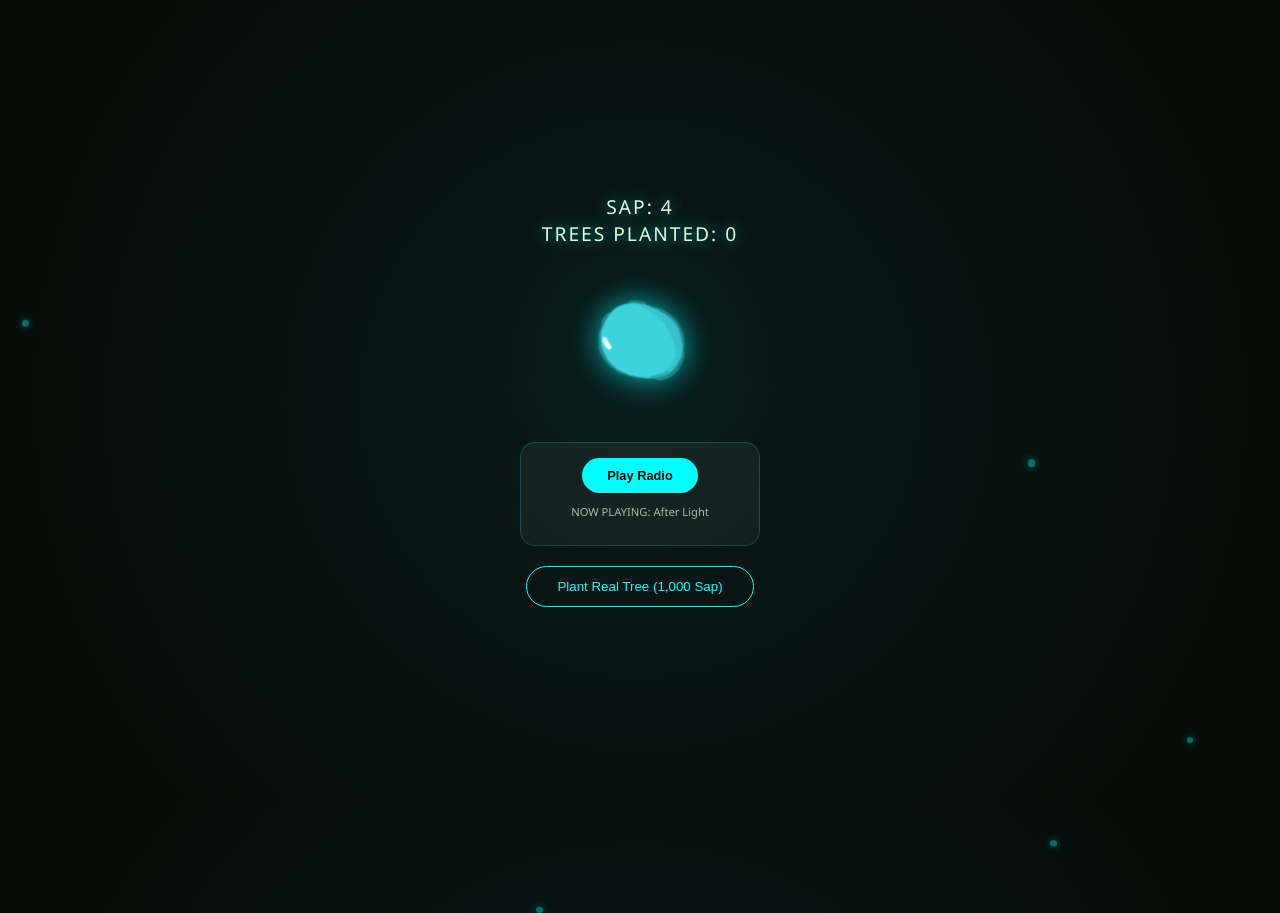
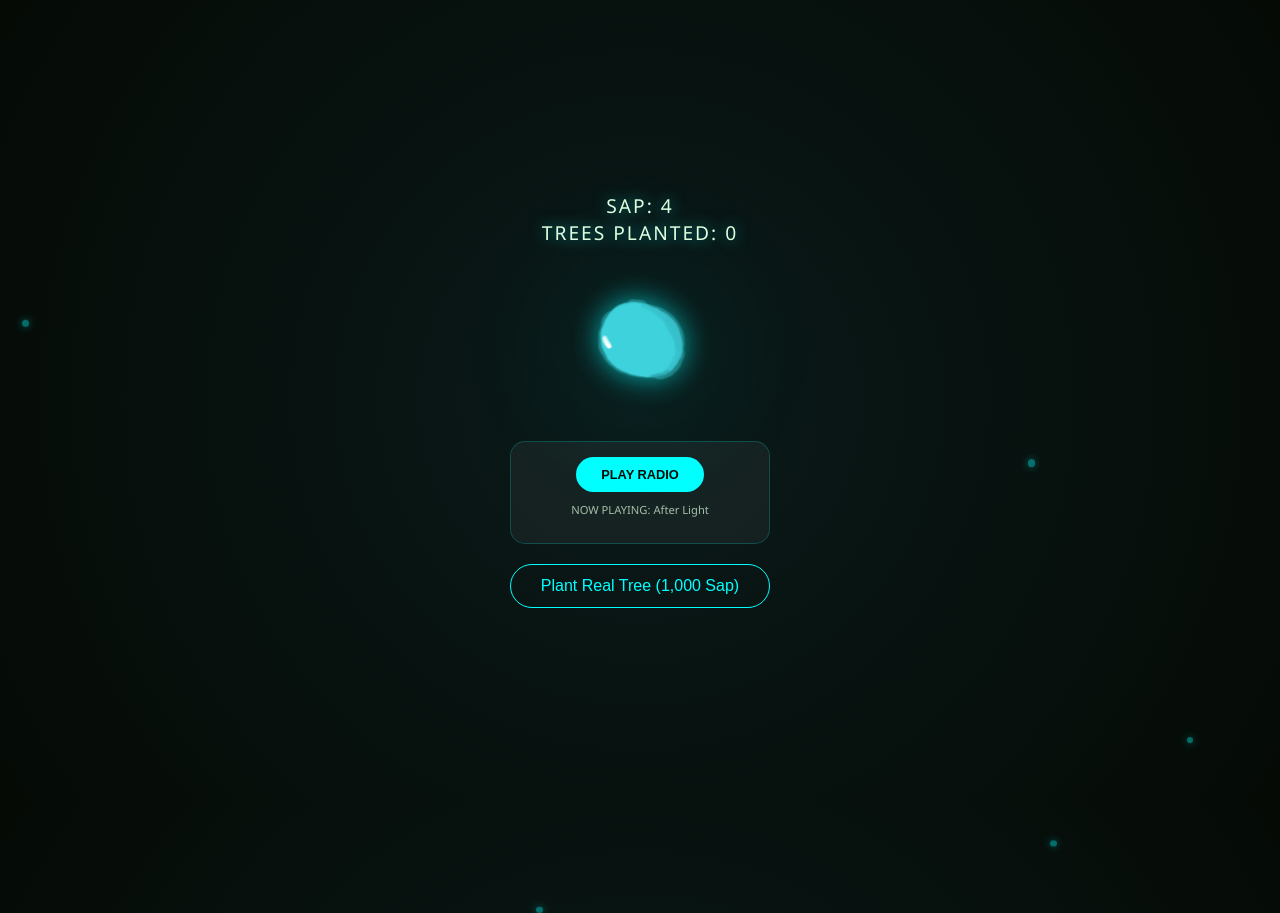
Before and after one commit to invirenz/spirit-tree-app, a plain HTML site: page index.html in a window 1280 px wide. Drawn offline with Linux system fonts and the light colour scheme.

Commit message:
Update index.html

```diff
--- a/index.html
+++ b/index.html
@@ -6,26 +6,29 @@
     <title>Spirit Tree | Indie Radio</title>
 
     <style>
-/* (CSS unchanged — already clean & valid) */
         body {
             background-color: #050a05;
             background-image: radial-gradient(circle, #0a1a1a 0%, #050a05 100%);
             color: #e0ffe0;
             font-family: 'Segoe UI', sans-serif;
             display: flex;
+            flex-direction: column;
             align-items: center;
             justify-content: center;
             height: 100vh;
             margin: 0;
             overflow: hidden;
         }
+
         #ui-container { z-index: 10; text-align: center; }
+
         .stats {
             font-size: 1.2rem;
             letter-spacing: 2px;
             margin-bottom: 20px;
             text-shadow: 0 0 15px rgba(0,255,255,0.6);
         }
+
         #spirit-display {
             position: relative;
             display: flex;
@@ -33,18 +36,24 @@ body {
             justify-content: center;
             margin: 30px 0;
         }
+
         #tree-art {
             width: 240px;
+            height: auto;
+            z-index: 2;
             filter: drop-shadow(0 0 15px rgba(0,255,255,0.7));
         }
+
         .aura {
             position: absolute;
             width: 350px;
             height: 350px;
             background: radial-gradient(circle, rgba(0,255,255,0.1) 0%, rgba(0,0,0,0) 70%);
             border-radius: 50%;
+            z-index: 1;
             animation: pulseAura 4s infinite alternate ease-in-out;
         }
+
         .music-player {
             margin-top: 20px;
             padding: 15px;
@@ -52,6 +61,7 @@ body {
             border-radius: 15px;
             border: 1px solid rgba(0,255,255,0.2);
         }
+
         .play-btn {
             background: #00ffff;
             border: none;
@@ -61,7 +71,9 @@ body {
             cursor: pointer;
             font-size: 0.8rem;
             font-weight: bold;
+            text-transform: uppercase;
         }
+
         .plant-btn {
             background: none;
             border: 1px solid #00ffff;
@@ -70,14 +82,18 @@ body {
             border-radius: 30px;
             cursor: pointer;
             margin-top: 20px;
+            font-size: 1rem;
         }
+
         .leaf {
             position: absolute;
             background: #00ffff;
             border-radius: 50%;
             opacity: 0.4;
             box-shadow: 0 0 8px #00ffff;
+            pointer-events: none;
         }
+
         @keyframes pulseAura {
             0% { opacity: 0.1; transform: scale(0.9); }
             100% { opacity: 0.4; transform: scale(1.1); }
@@ -99,7 +115,7 @@ body {
 
     <div class="music-player">
         <button id="play-btn" class="play-btn" aria-label="Toggle Radio">Play Radio</button>
-        <p id="track-name" style="font-size:0.7rem;opacity:0.7;">Music Off</p>
+        <p id="track-name" style="font-size:0.7rem;opacity:0.7;margin-top:10px;">Music Off</p>
     </div>
 
     <button class="plant-btn">Plant Real Tree (1,000 Sap)</button>
@@ -118,7 +134,7 @@ function loadState() {
                 totalPlanted: Number(parsed.totalPlanted) || 0,
                 lastTick: Number(parsed.lastTick) || Date.now()
             };
-    } catch {
+        } catch (e) {
             return { sap: 0, totalPlanted: 0, lastTick: Date.now() };
         }
     }
@@ -168,7 +184,7 @@ playBtn.onclick = async () => {
             }
             isPlaying = !isPlaying;
         } catch (e) {
-        console.warn("Audio blocked:", e);
+            console.warn("Audio blocked by browser. Click again.");
         }
     };
 
@@ -181,7 +197,7 @@ audio.onended = () => {
     /* ---------- GAME LOOP ---------- */
     function tick() {
         const now = Date.now();
-    const delta = Math.min(now - state.lastTick, 2000);
+        const delta = now - state.lastTick;
 
         if (delta >= 1000) {
             state.sap += Math.floor(delta / 1000);
@@ -192,8 +208,7 @@ function tick() {
         const tree = document.getElementById('tree-art');
         if (tree) {
             const scale = 1 + Math.sin(now / (isPlaying ? 200 : 1000)) * 0.03;
-        tree.style.transform =
-            `translateY(${Math.sin(now / 1500) * 10}px) scale(${scale})`;
+            tree.style.transform = `translateY(${Math.sin(now / 1500) * 10}px) scale(${scale})`;
         }
         requestAnimationFrame(tick);
     }
@@ -220,6 +235,8 @@ document.querySelector('.plant-btn').onclick = () => {
             state.totalPlanted++;
             syncUI();
             alert("Tree planted!");
+        } else {
+            alert("Not enough Sap!");
         }
     };
 
```
Lines whose indentation alone changed are shown as unchanged.
